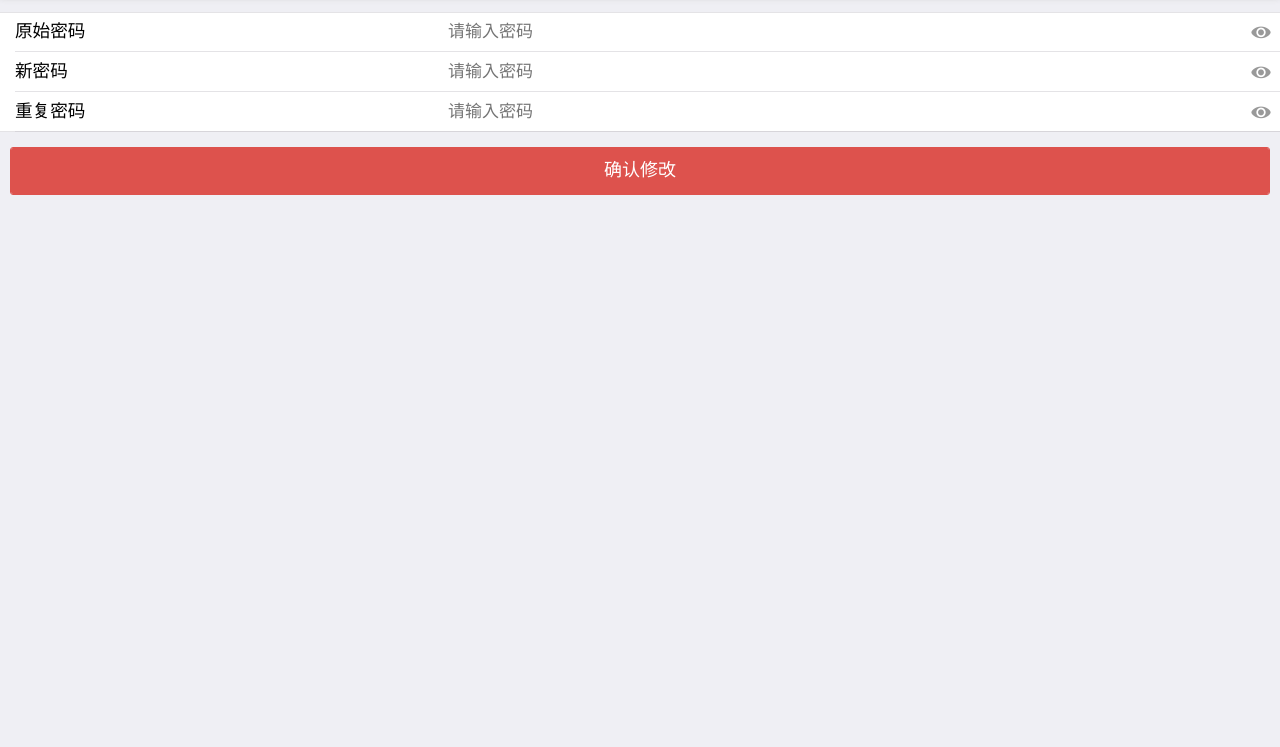
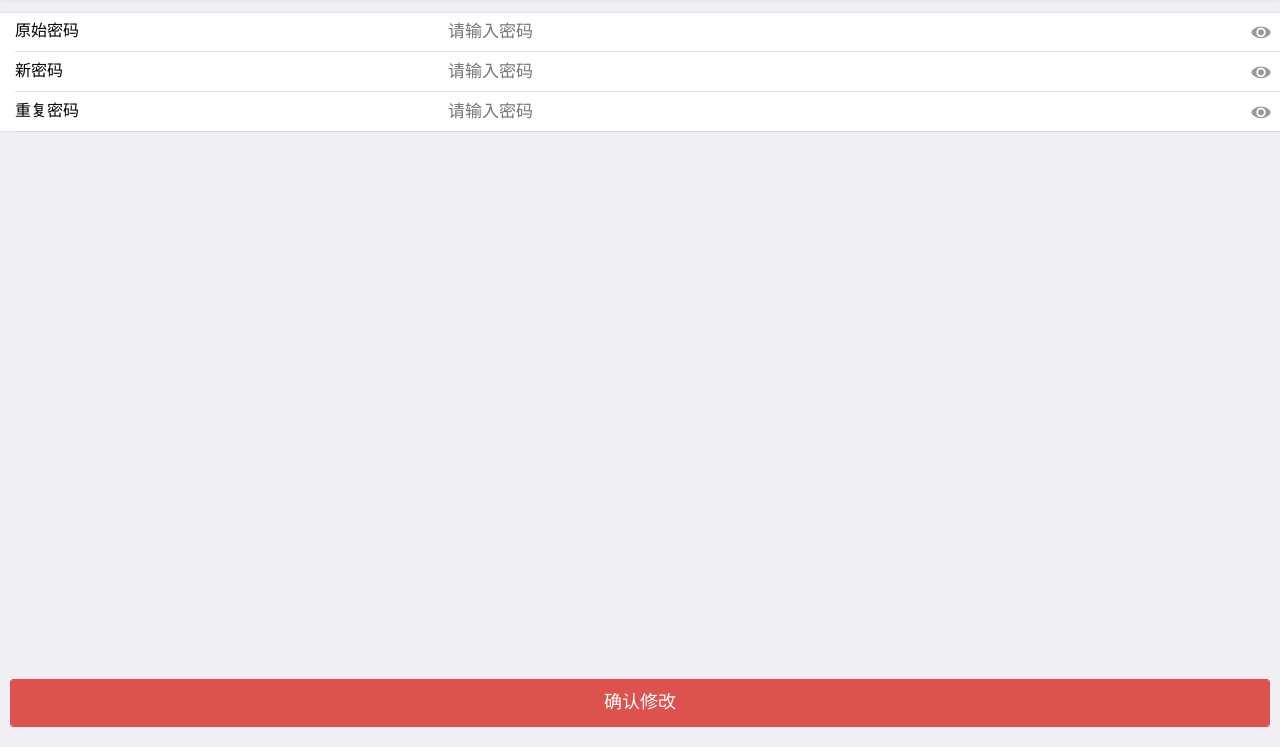
Before and after one commit to Hardyzhu/CwpApp, a plain HTML site: page html/user/editUserInfo.html in a window 1280 px wide. Shown: the part 53-800 px from the top of the page. Drawn offline with Linux system fonts and the light colour scheme.

Commit message:
样式修改

```diff
--- a/css/new.css
+++ b/css/new.css
@@ -4,7 +4,12 @@
 	margin-top: 15px;
 }
 .form-group-pannel label{
-	font-size: 1.2rem;
+	font-size: 1rem;
+}
+.btn-bottom-pannel{
+	position: fixed;
+	bottom: 0;
+	width: 100%;
 }
 /*修改首页滚动图片背景有滚动条样式*/
 .slider-pannel{
@@ -80,6 +85,9 @@
 }
 .font1rem{
 	font-size: 1rem;
+}
+.font11rem{
+	font-size: 1.1rem;
 }
 
 .chart-pannel{
--- a/fonts/iconfont.css
+++ b/fonts/iconfont.css
@@ -1,10 +1,10 @@
 
 @font-face {font-family: "iconfont";
-  src: url('iconfont.eot?t=1468308285'); /* IE9*/
-  src: url('iconfont.eot?t=1468308285#iefix') format('embedded-opentype'), /* IE6-IE8 */
-  url('iconfont.woff?t=1468308285') format('woff'), /* chrome, firefox */
-  url('iconfont.ttf?t=1468308285') format('truetype'), /* chrome, firefox, opera, Safari, Android, iOS 4.2+*/
-  url('iconfont.svg?t=1468308285#iconfont') format('svg'); /* iOS 4.1- */
+  src: url('iconfont.eot?t=1468327882'); /* IE9*/
+  src: url('iconfont.eot?t=1468327882#iefix') format('embedded-opentype'), /* IE6-IE8 */
+  url('iconfont.woff?t=1468327882') format('woff'), /* chrome, firefox */
+  url('iconfont.ttf?t=1468327882') format('truetype'), /* chrome, firefox, opera, Safari, Android, iOS 4.2+*/
+  url('iconfont.svg?t=1468327882#iconfont') format('svg'); /* iOS 4.1- */
 }
 
 .iconfont {
@@ -45,6 +45,8 @@
 .icon-zhaoming:before { content: "\e619"; }
 .icon-guanbi2:before { content: "\e61a"; }
 .icon-chaxun01:before { content: "\e61b"; }
+.icon-gongzuotai:before { content: "\e622"; }
 .icon-kongdiao:before { content: "\e61c"; }
 .icon-guanyu:before { content: "\e61d"; }
 .icon-jiankong:before { content: "\e61e"; }
+.icon-yonghu-copy:before { content: "\e621"; }
--- a/html/user/editUserInfo.html
+++ b/html/user/editUserInfo.html
@@ -14,6 +14,7 @@
 		<link href="../../css/mui.min.css" rel="stylesheet" />
 		<link rel="stylesheet" type="text/css" href="../../css/add.css"/>
 		<link href="../../css/new.css" rel="stylesheet" />
+		<link rel="stylesheet" type="text/css" href="../../css/new.css"/>
 		<style>
 			#edit {
 				color: #299CEF;
@@ -38,21 +39,24 @@
 		<div class="mui-content">
 			<div class="mui-input-group form-group-pannel">
 				<div class="mui-input-row mui-password">
-					<label style="font-size: 1.1rem;">原始密码</label>
+					<label>原始密码</label>
 					<input class="mui-input-clear mui-input-password" id="pwd" type="password" placeholder="请输入密码"/>
 				</div>
 				<div class="mui-input-row mui-password">
-					<label style="font-size: 1.1rem;">新密码</label>
+					<label>新密码</label>
 					<input class="mui-input-clear mui-input-password" id="newPwd" type="password" placeholder="请输入密码" />
 				</div>
 				<div class="mui-input-row mui-password">
-					<label style="font-size: 1.1rem;">重复密码</label>
+					<label>重复密码</label>
 					<input class="mui-input-clear mui-input-password" id="repeatPwd" type="password" placeholder="请输入密码"/>
 				</div>
 			</div>
-			<div class="mui-button-row" >
+			<div class="btn-bottom-pannel">
+				<div class="mui-button-row">
 					<button class="mui-btn mui-btn-red mui-btn-block" id="exit" type="button">确认修改</button>
+				</div>
 			</div>
+
 		</div>
 		<script src="../../js/mui.min.js"></script>
 		<script src="../../js/checkValue.js"></script>
```
Also changed, not shown: fonts/demo.html (+14 -0 lines), html/main/main.html (+5 -4 lines), html/main/user.html (+4 -1 lines), html/task/messagedetail.html (+1 -1 lines), fonts/iconfont.ttf, fonts/iconfont.woff, 2 other files.
